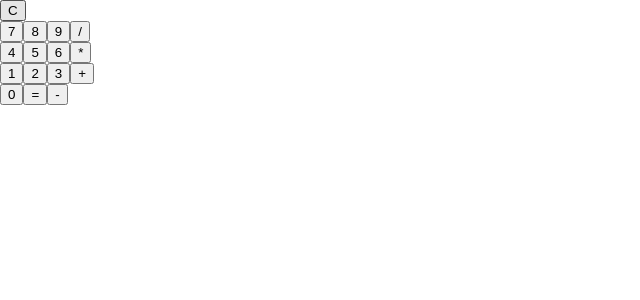
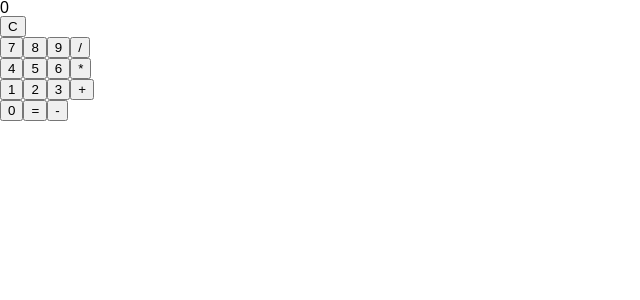
Before and after one commit to rh1456/calculator, a React (Create React App) app: page / in a window 1280 px wide. Shown: the top 300 px of the page, without its empty margins (0-640 px from the left). Built offline with nearby package versions, Linux system fonts and the light colour scheme.

Commit message:
useState from array to value

```diff
--- a/src/components/Button.jsx
+++ b/src/components/Button.jsx
@@ -1,7 +1,7 @@
 import React, { useState } from 'react'
 
 const Button = () => {
-  const [operator, setOperator] = useState([])
+  const [operator, setOperator] = useState(0)
 
   const operatorUsed = val => {
     setOperator(prev => {
```
Also changed, not shown: package.json (+5 -3 lines), 1 other file (tests, documents, lock files or other folders).
